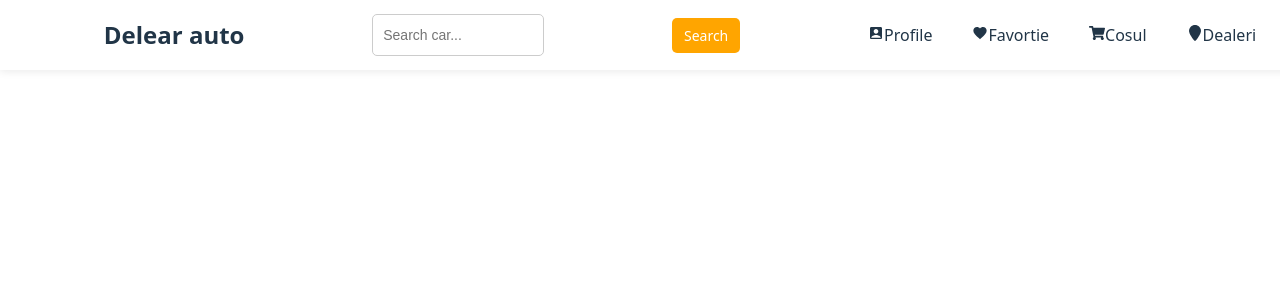
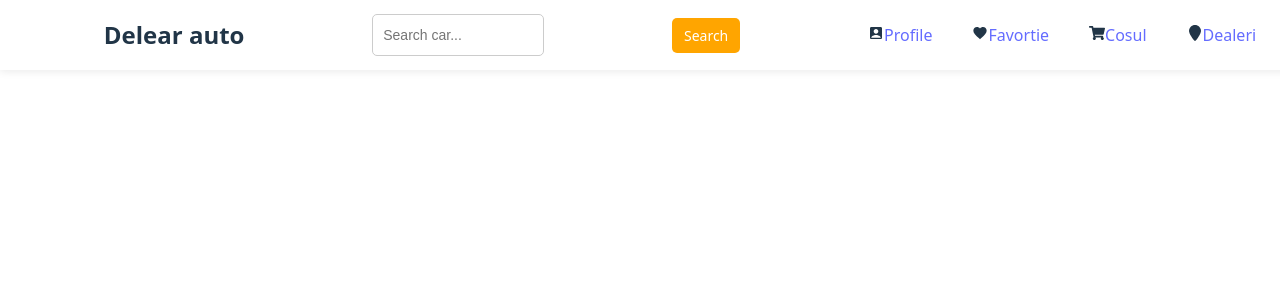
Before and after one commit to alex553478/delear-car, a React (Vite) app: page / in a window 1280 px wide. Shown: the top 300 px of the page. Built offline with nearby package versions, Linux system fonts and the light colour scheme.

Commit message:
two commit

```diff
--- a/src/App.jsx
+++ b/src/App.jsx
@@ -7,9 +7,7 @@ const App = () => {
   return (
     <div>
       <Navbar />
-      <main style={{ paddingTop: "80px" }}>
-        {/* restul paginii */}
-      </main>
+
     </div>
   )
 }
--- a/src/assets/components/navbar.jsx
+++ b/src/assets/components/navbar.jsx
@@ -15,21 +15,20 @@ const navbar = () => {
             <div className="nav-links">
                 <div className="Profile-icon">
                     <MdAccountBox />
-                    <span>Profile</span>
+                    <a href=''>Profile</a>
                 </div>
                 <div className="Favorite-icon">
                     <MdFavorite />
-                    <span>Favortie</span>
-
+                    <a href=''>Favortie</a>
                 </div>
                 <div className="Cosul-icon">
                     <FaShoppingCart />
-                    <span>Cosul</span>
+                    <a href=''>Cosul</a>
 
                 </div>
-                <div className="locatipn-icon">
+                <div className="location-icon">
                     <FaLocationPin />
-                    <span>Dealeri</span>
+                    <a href=''>Dealeri</a>
                 </div>
 
 
```
Also changed, not shown: src/assets/components/navbar.css (line endings or trailing spaces).
